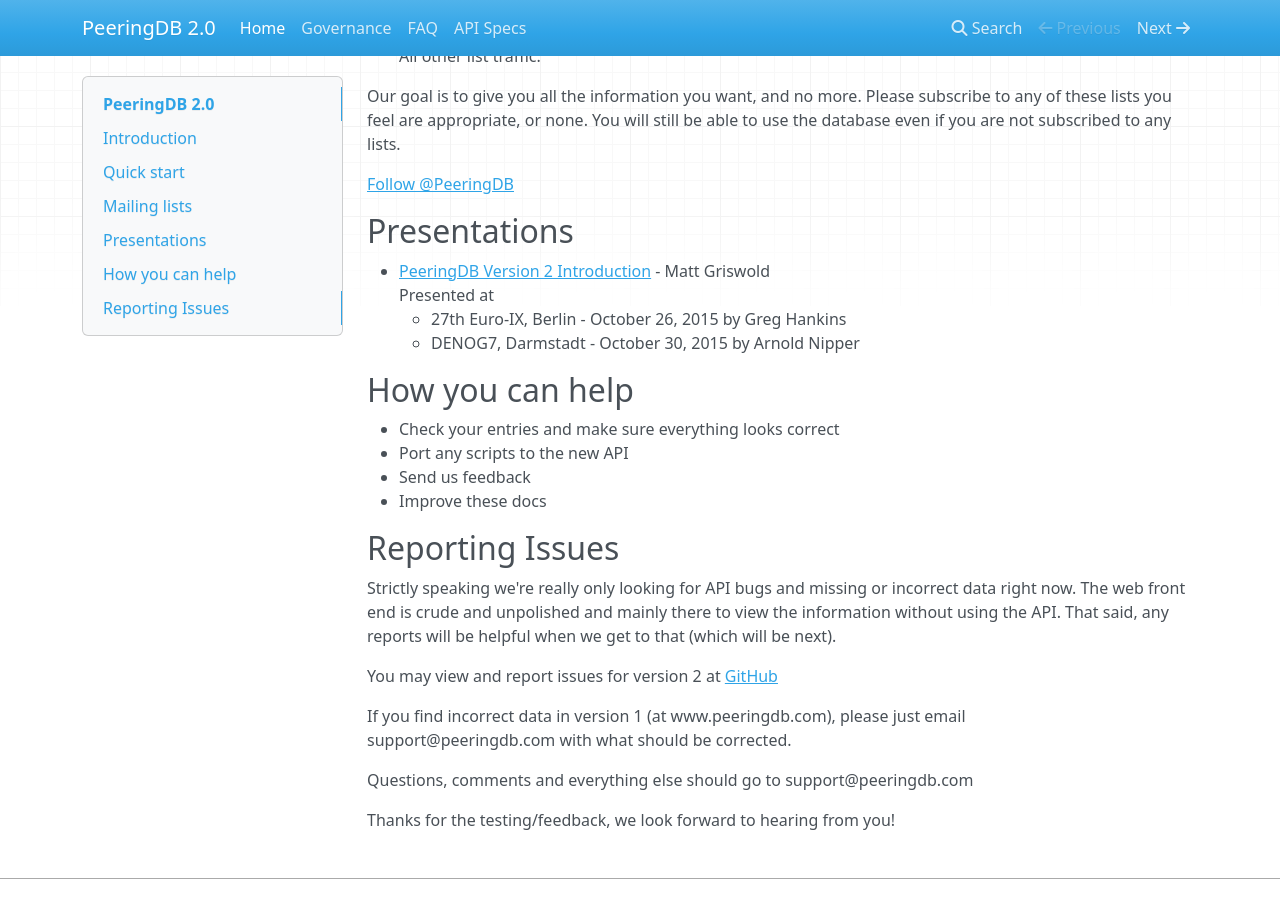
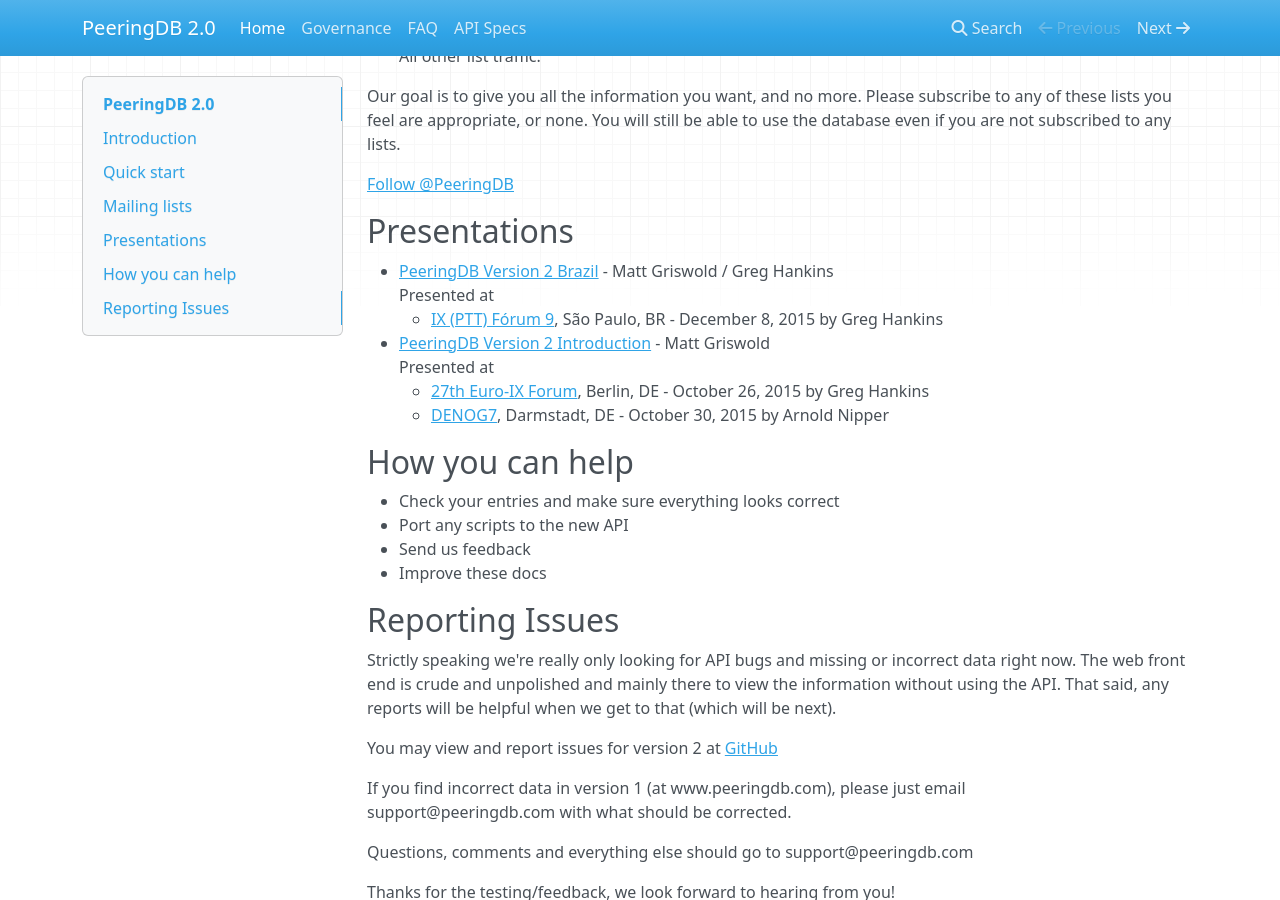
Before and after one commit to peeringdb/docs, an MkDocs documentation site: the page built from docs/index.md, in a window 1280 px wide and 900 px high, scrolled down 1518 px. Built offline with MkDocs 1.6.1, drawn with Linux system fonts in a browser that asks for light colours; nearby versions of some CDN libraries; comment, search, counter and statistics services are not loaded; old or Windows-style settings are respelled for this version of MkDocs.

Commit message:
add PTT presentation

```diff
--- a/docs/index.md
+++ b/docs/index.md
@@ -78,10 +78,13 @@
 
 ## Presentations
 
+- [PeeringDB Version 2 Brazil](presentation/PeeringDB_Version_2-Brazil.pdf) - Matt Griswold / Greg Hankins
+  Presented at
+    - [IX (PTT) Fórum 9](http://ix.br/pttforum/9/index-en.html), São Paulo, BR - December 8, 2015 by Greg Hankins
 - [PeeringDB Version 2 Introduction](presentation/PeeringDB_Version_2-Introduction.pdf) - Matt Griswold
   Presented at
-    - 27th Euro-IX, Berlin - October 26, 2015 by Greg Hankins
-    - DENOG7, Darmstadt - October 30, 2015 by Arnold Nipper
+    - [27th Euro-IX Forum](https://www.euro-ix.net/news-and-events/euro-ix-forum/), Berlin, DE - October 26, 2015 by Greg Hankins
+    - [DENOG7](http://www.denog.de/meetings/denog7/?lang=en), Darmstadt, DE - October 30, 2015 by Arnold Nipper
 
 
 ## How you can help
```
Also changed, not shown: 1 other file.
